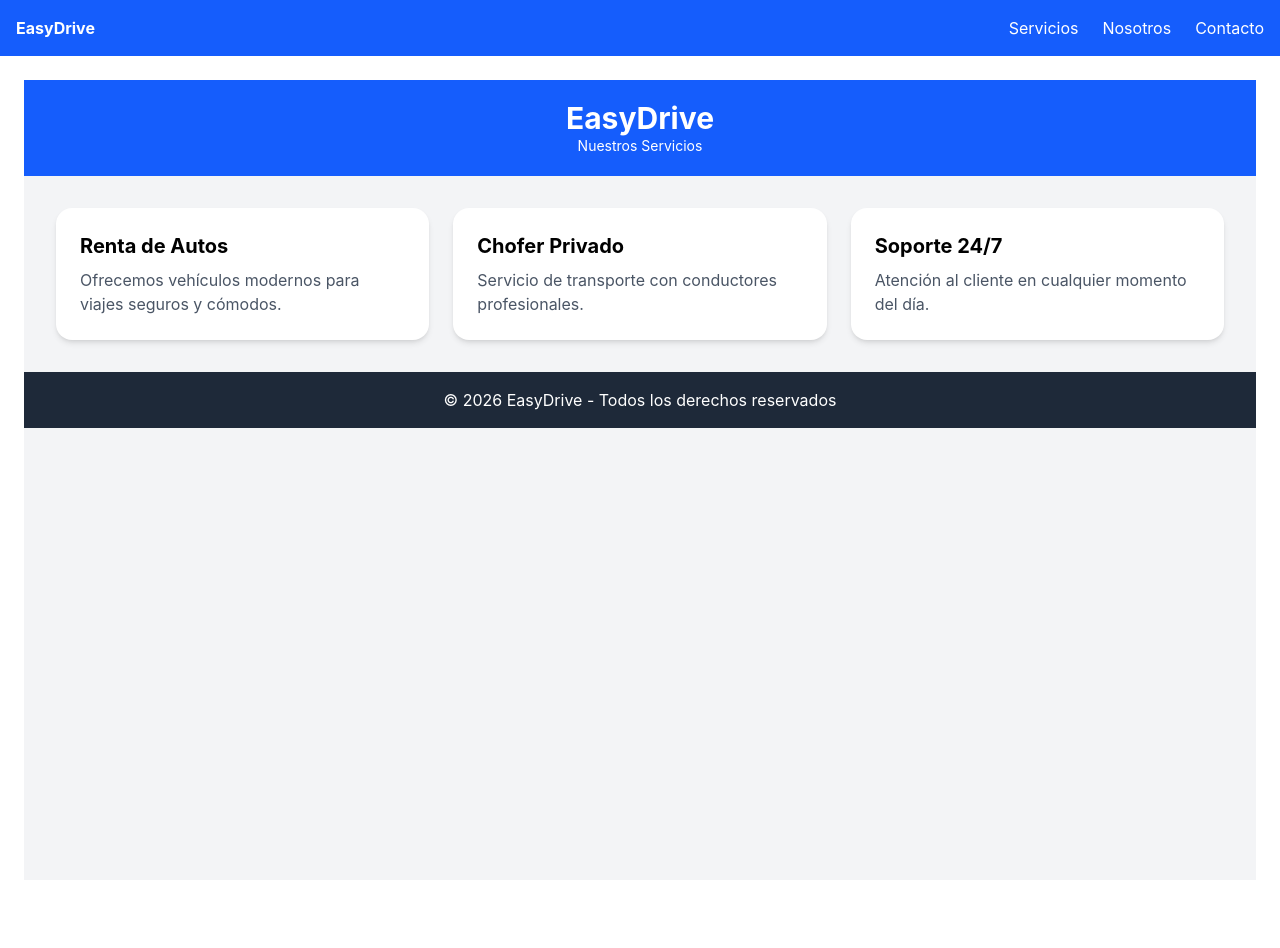
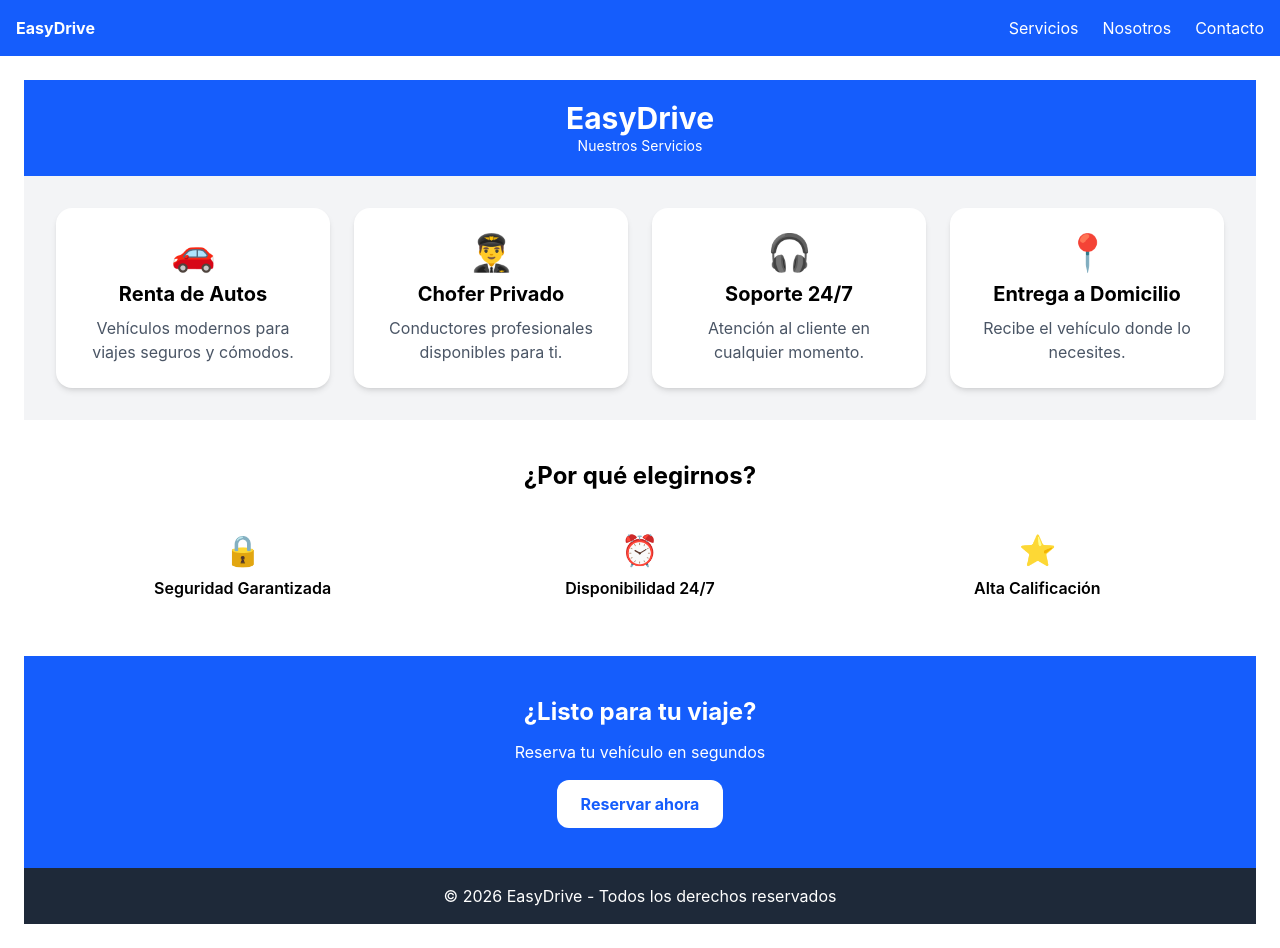
Before and after one commit to CrhistopherG/easydrive-web, a React (Vite) app: page /servicios in a window 1280 px wide. Before the commit the page ends 904 px from the top, so only its background shows below. Built offline with nearby package versions, Linux system fonts and the light colour scheme.

Commit message:
Se agrego mejora a la pagina servicios

```diff
--- a/src/Servicios.tsx
+++ b/src/Servicios.tsx
@@ -2,36 +2,80 @@ function Servicios() {
   return (
     <div className="min-h-screen bg-gray-100">
 
-      {/* Header */}
+      {/* Header (SIN CAMBIOS) */}
       <header className="bg-blue-600 text-white p-5 text-center">
         <h1 className="text-3xl font-bold">EasyDrive</h1>
         <p className="text-sm">Nuestros Servicios</p>
       </header>
 
       {/* Servicios */}
-      <section className="p-8 grid gap-6 md:grid-cols-3">
+      <section className="p-8 grid gap-6 md:grid-cols-4">
 
-        <div className="bg-white p-6 rounded-2xl shadow-md hover:shadow-xl transition">
+        <div className="bg-white p-6 rounded-2xl shadow-md hover:shadow-xl transition text-center">
+          <div className="text-4xl mb-2">🚗</div>
           <h2 className="text-xl font-bold mb-2">Renta de Autos</h2>
           <p className="text-gray-600">
-            Ofrecemos vehículos modernos para viajes seguros y cómodos.
+            Vehículos modernos para viajes seguros y cómodos.
           </p>
         </div>
 
-        <div className="bg-white p-6 rounded-2xl shadow-md hover:shadow-xl transition">
+        <div className="bg-white p-6 rounded-2xl shadow-md hover:shadow-xl transition text-center">
+          <div className="text-4xl mb-2">👨‍✈️</div>
           <h2 className="text-xl font-bold mb-2">Chofer Privado</h2>
           <p className="text-gray-600">
-            Servicio de transporte con conductores profesionales.
+            Conductores profesionales disponibles para ti.
           </p>
         </div>
 
-        <div className="bg-white p-6 rounded-2xl shadow-md hover:shadow-xl transition">
+        <div className="bg-white p-6 rounded-2xl shadow-md hover:shadow-xl transition text-center">
+          <div className="text-4xl mb-2">🎧</div>
           <h2 className="text-xl font-bold mb-2">Soporte 24/7</h2>
           <p className="text-gray-600">
-            Atención al cliente en cualquier momento del día.
+            Atención al cliente en cualquier momento.
           </p>
         </div>
 
+        <div className="bg-white p-6 rounded-2xl shadow-md hover:shadow-xl transition text-center">
+          <div className="text-4xl mb-2">📍</div>
+          <h2 className="text-xl font-bold mb-2">Entrega a Domicilio</h2>
+          <p className="text-gray-600">
+            Recibe el vehículo donde lo necesites.
+          </p>
+        </div>
+
+      </section>
+
+      {/* Beneficios */}
+      <section className="bg-white py-10 px-8">
+        <h2 className="text-2xl font-bold text-center mb-6">¿Por qué elegirnos?</h2>
+
+        <div className="grid md:grid-cols-3 gap-6 text-center">
+
+          <div className="p-4">
+            <div className="text-3xl mb-2">🔒</div>
+            <p className="font-semibold">Seguridad Garantizada</p>
+          </div>
+
+          <div className="p-4">
+            <div className="text-3xl mb-2">⏰</div>
+            <p className="font-semibold">Disponibilidad 24/7</p>
+          </div>
+
+          <div className="p-4">
+            <div className="text-3xl mb-2">⭐</div>
+            <p className="font-semibold">Alta Calificación</p>
+          </div>
+
+        </div>
+      </section>
+
+      {/* CTA */}
+      <section className="bg-blue-600 text-white text-center p-10">
+        <h2 className="text-2xl font-bold mb-3">¿Listo para tu viaje?</h2>
+        <p className="mb-4">Reserva tu vehículo en segundos</p>
+        <button className="bg-white text-blue-600 px-6 py-3 rounded-xl font-bold hover:bg-gray-200 transition">
+          Reservar ahora
+        </button>
       </section>
 
       {/* Footer */}
@@ -43,4 +87,4 @@ function Servicios() {
   )
 }
 
-export default Servicios
+export default Servicios;
```
